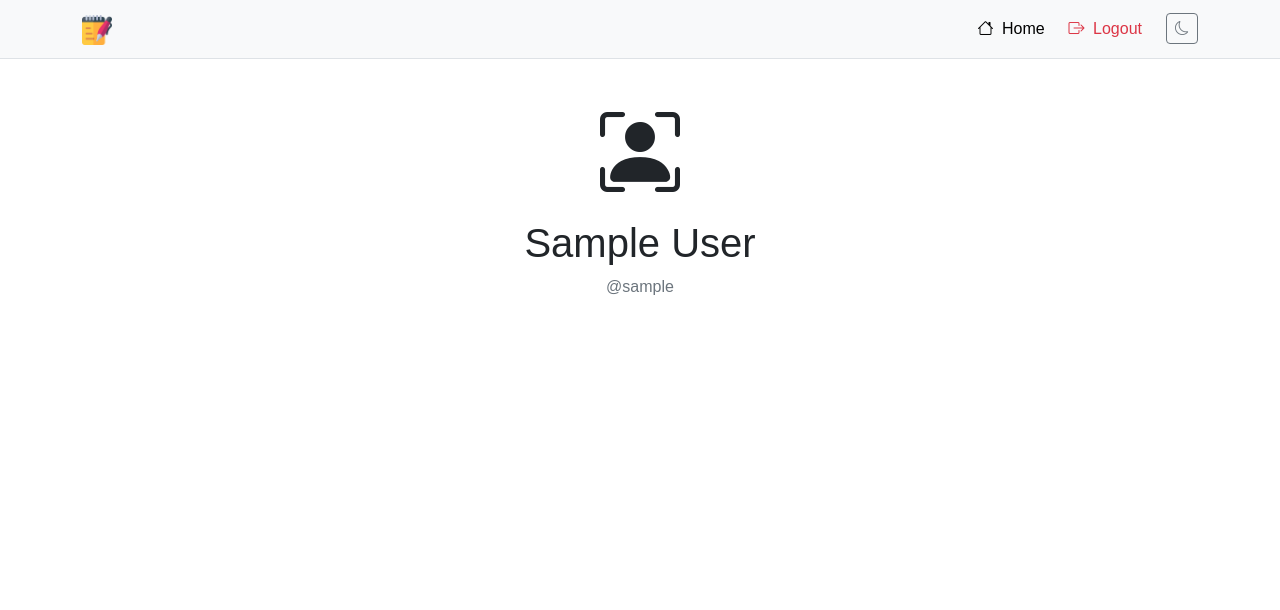
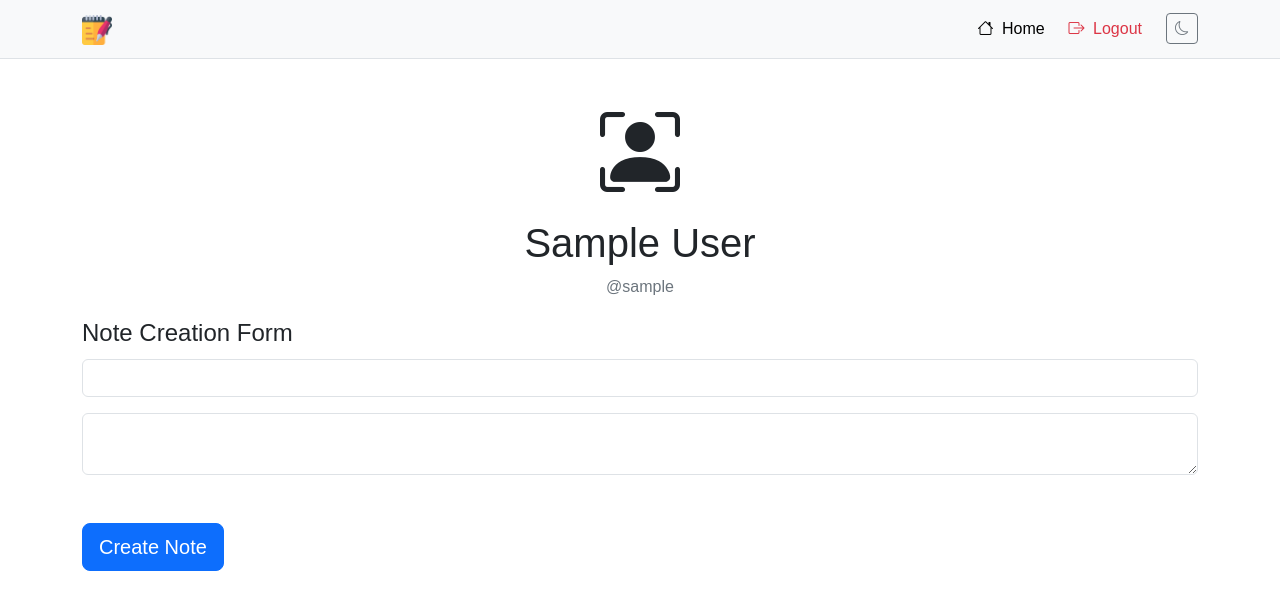
Before and after one commit to dvrkdev/flask-notes-app, a Flask app: page / in a window 1280 px wide. Shown: the top 610 px of the page. Run offline with Flask 3, Linux system fonts and the light colour scheme; the visitor is signed in with stand-in values (Sample User, id 1); data that the repository does not hold is empty; some libraries are stand-ins or nearby versions; some web fonts are replaced.

Commit message:
feat: note form test

```diff
--- a/app/routes/main.py
+++ b/app/routes/main.py
@@ -1,13 +1,27 @@
-from flask import Blueprint, render_template
-from flask_login import login_required
+from flask import Blueprint, flash, redirect, render_template, url_for
+from flask_login import current_user, login_required
+
+from app import db
+from app.forms import NoteForm
+from app.models import Note
 
 bp = Blueprint("main", __name__, url_prefix="/")
 
 
-@bp.route("/")
+@bp.route("/", methods=["POST", "GET"])
 @login_required
 def home():
-    return render_template("main/home.html")
+    notes = Note.query.order_by(Note.created_at.desc()).all()
+    form = NoteForm()
+    if form.validate_on_submit():
+        note = Note(
+            title=form.title.data, content=form.content.data, user_id=current_user.id
+        )
+        db.session.add(note)
+        db.session.commit()
+        flash("Note created successfully.", "success")
+        return redirect(url_for("main.home"))
+    return render_template("main/home.html", notes=notes, form=form)
 
 
 @bp.route("/create")
--- a/app/templates/main/home.html
+++ b/app/templates/main/home.html
@@ -1,6 +1,7 @@
 {% extends "base.html" %}
 {% block title %}Homepage | {{ current_user.name }}{% endblock %}
 {% block content %}
+    <!-- user profile -->
     <div class="row justify-content-center">
         <div class="col-md-8">
             {% if current_user.profile_pic_url %}
@@ -18,4 +19,22 @@
             <p class="text-secondary text-center">@{{ current_user.username }}</p>
         </div>
     </div>
+    <!-- user notes -->
+    {% if notes %}
+        <ul>
+            {% for note in notes %}
+                <li>
+                    <a href="#">{{ note.title }}</a>
+                </li>
+            {% endfor %}
+        </ul>
+    {% endif %}
+    <!-- note form -->
+    <form action="{{ url_for('main.home') }}" method="post">
+        {{ form.hidden_tag() }}
+        <legend>Note Creation Form</legend>
+        <div class="mb-3">{{ form.title(class="form-control") }}</div>
+        <div class="mb-5">{{ form.content(class="form-control") }}</div>
+        {{ form.submit(class="btn btn-primary btn-lg") }}
+    </form>
 {% endblock %}
```
